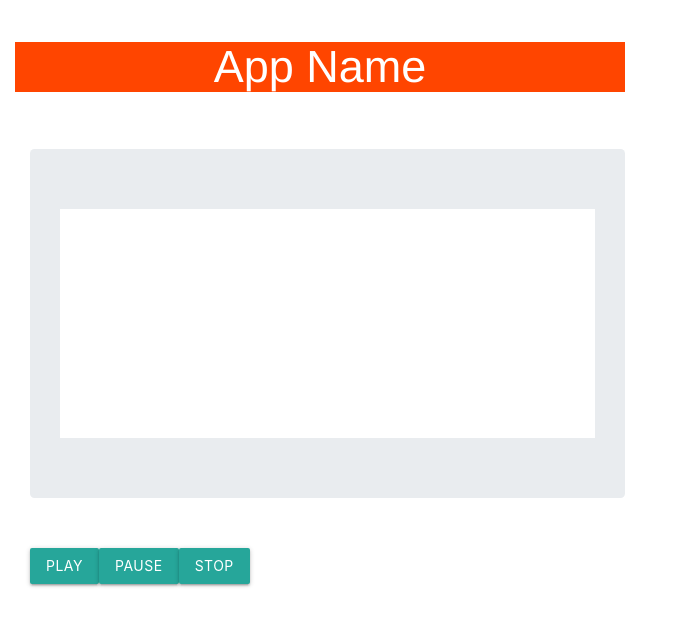
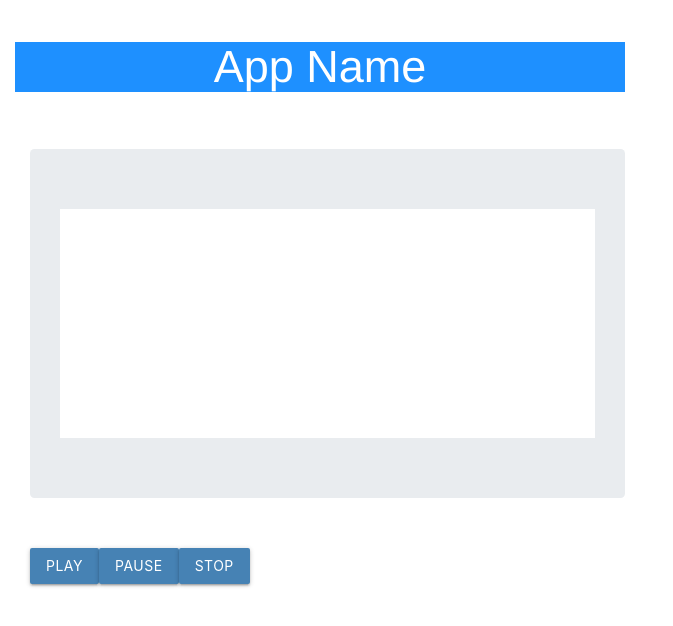
Before and after one commit to keekscodes/shareflixx, a React (Create React App) app in the folder client/: page /show in a window 1280 px wide. Shown: the top 626 px of the page, without its empty margins (0-673 px from the left). Built offline with nearby package versions, Linux system fonts and the light colour scheme.

Commit message:
Added a css file for the buttons and changed some color scheming stuff for now.

```diff
--- a/client/src/components/Button/index.js
+++ b/client/src/components/Button/index.js
@@ -1,4 +1,5 @@
 import React from "react";
+import "./style.css";
 
 function Button({children}) {
   return (
--- /dev/null
+++ b/client/src/components/Button/style.css
@@ -0,0 +1,4 @@
+.btn {
+    background-color:steelblue;
+    color:white;
+  }
--- a/client/src/components/Title/style.css
+++ b/client/src/components/Title/style.css
@@ -3,6 +3,6 @@
     text-align: center;
     font-size: 3rem;
     /* text-decoration: overline underline; */
-    background-color:orangered;
+    background-color:DodgerBlue;
     color:white;
   }
```
